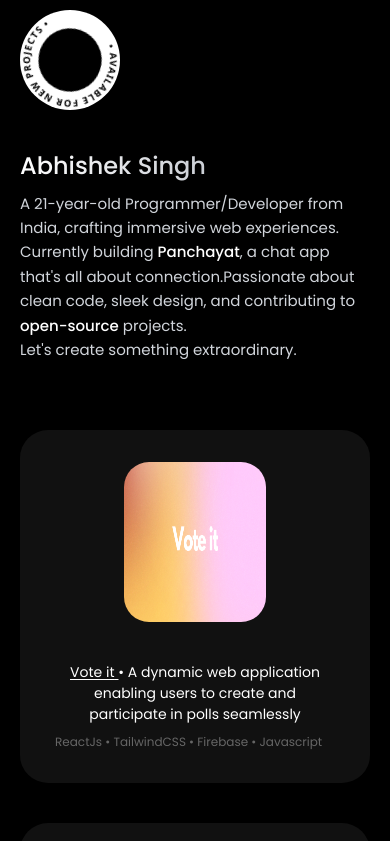
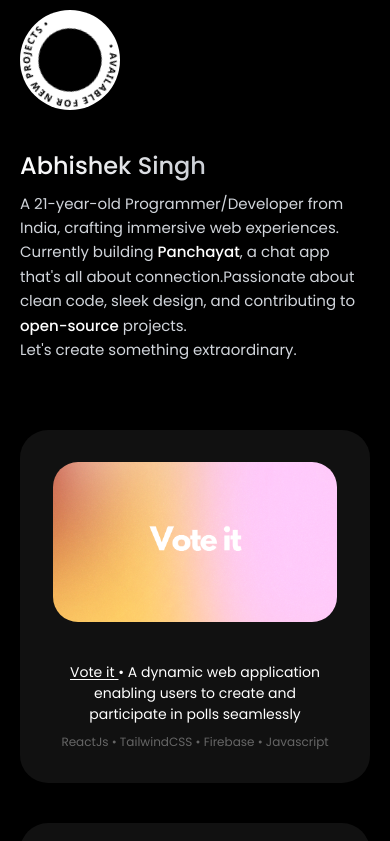
Before and after one commit to abhix4/portfolio, a Next.js app: page / in a window 390 px wide. Shown: the top 841 px of the page. Built offline with nearby package versions, Linux system fonts and the light colour scheme; a web font is replaced by a local one.

Commit message:
fixed responsive issue

```diff
--- a/app/components/ProjectCard.tsx
+++ b/app/components/ProjectCard.tsx
@@ -39,7 +39,7 @@ export default function ProjectCard({url, git, link, title, desc, tech}: {
           alt={title}
           width={800}
           height={500}
-          className="max-w-[700px] max-h-[400px] sm:w-[50%] sm:h-[160px] rounded-[25px] sm:m-auto"
+          className="max-w-[700px] max-h-[400px] sm:w-[100%] sm:h-[160px] rounded-[25px] sm:m-auto "
         />
       </motion.div>
 
@@ -82,7 +82,7 @@ export default function ProjectCard({url, git, link, title, desc, tech}: {
         </motion.div>
 
         <motion.div
-          className="text-my-gray text-[14px] sm:text-[12px] sm:text-start"
+          className="text-my-gray text-[14px] sm:text-[12px] sm:text-center sm:mx-auto"
           initial={{ opacity: 0 }}
           whileInView={{ opacity: 1 }}
           viewport={{ once: true }}
```
